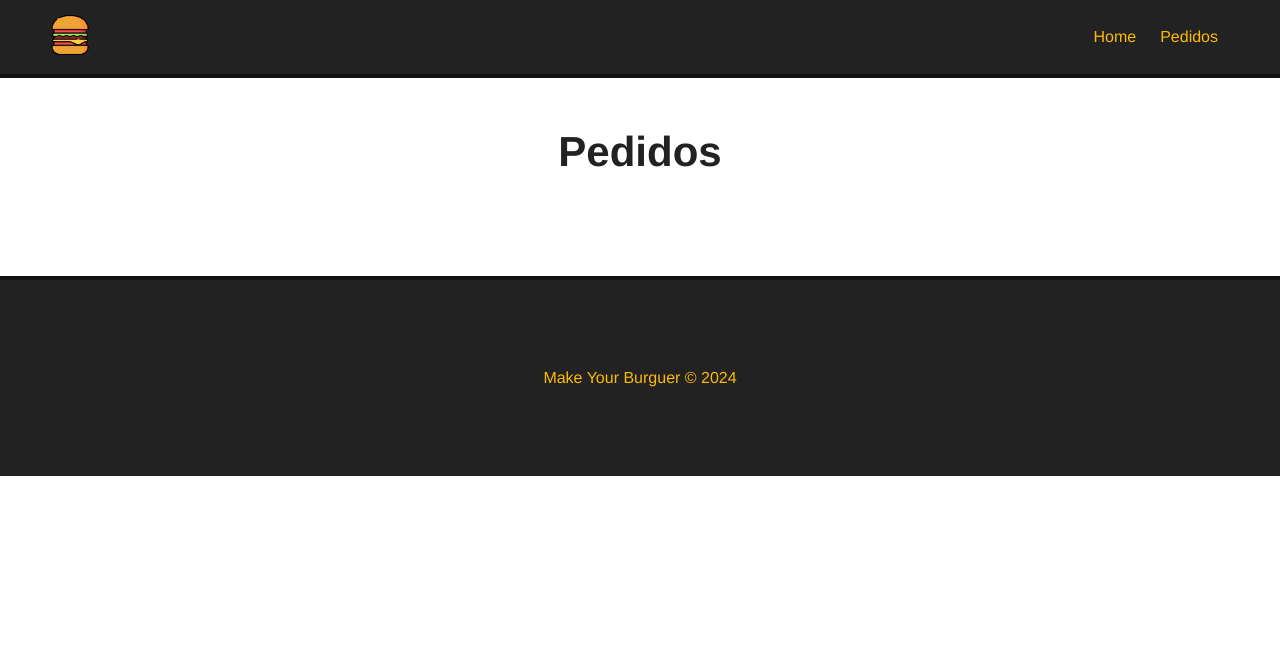
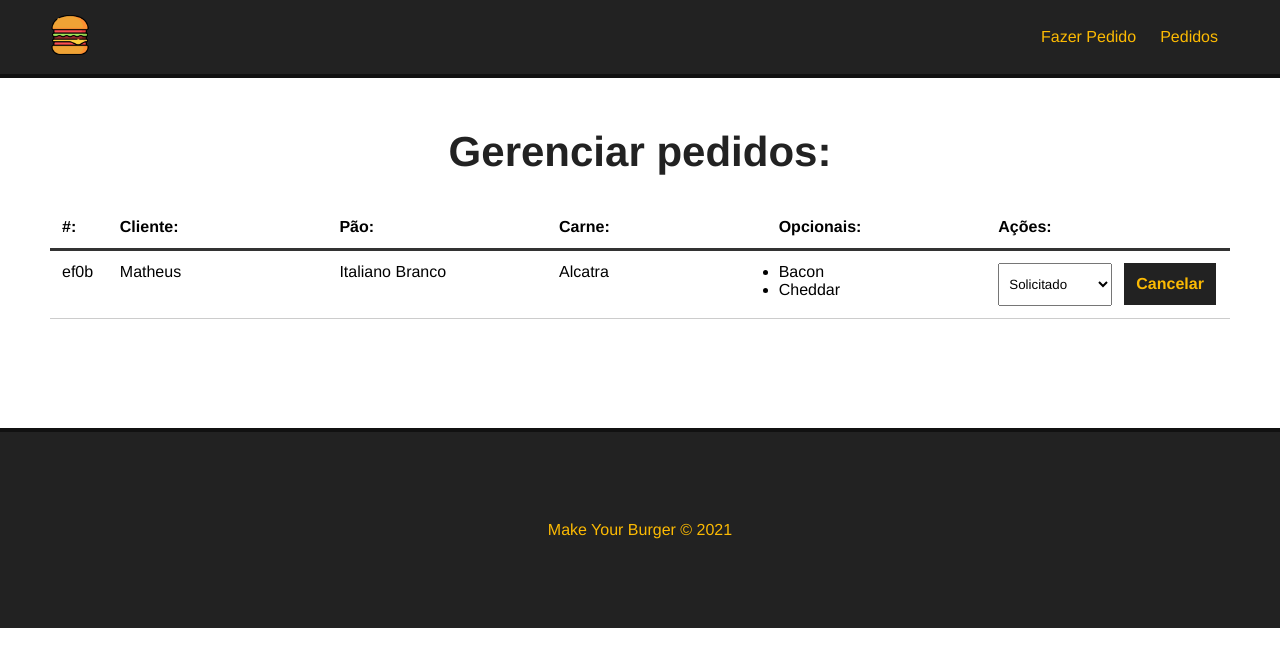
Before and after one commit to DevMatheusMarques/project-make-your-burguer, a Vue app: page /pedidos in a window 1280 px wide. Shown: the top 666 px of the page. Built offline with nearby package versions, Linux system fonts and the light colour scheme; data requests are answered from the project's data file.

Commit message:
Creation of the order dashboard component and adjustments to other project components

```diff
--- a/db/db.json
+++ b/db/db.json
@@ -79,38 +79,15 @@
   ],
   "burgers": [
     {
-      "id": "ba85",
+      "id": "ef0b",
       "nome": "Matheus",
-      "carne": "Maminha",
+      "carne": "Alcatra",
       "pao": "Italiano Branco",
       "opcionais": [
         "Bacon",
         "Cheddar"
       ],
       "status": "Solicitado"
-    },
-    {
-      "id": "cbfb",
-      "name": "jessica",
-      "bread": "Integral",
-      "meat": "Alcatra",
-      "optional": [
-        "Salame",
-        "Pepino"
-      ],
-      "status": "Solicitado"
-    },
-    {
-      "id": "82fc",
-      "name": "Pedro",
-      "bread": "Parmesão e Orégano",
-      "meat": "Veggie burger",
-      "optional": [
-        "Tomate",
-        "Pepino",
-        "Cebola roxa"
-      ],
-      "status": "Solicitado"
     }
   ]
 }
--- a/src/App.vue
+++ b/src/App.vue
@@ -1,8 +1,29 @@
 <template>
-  <Navbar :logo="logo_src" :alt="app_name"/>
-  <router-view/>
-  <Footer/>
+  <div>
+    <Navbar :logo="logo_src" :alt="app_name" />
+    <div>
+      <router-view></router-view>
+    </div>
+    <Footer />
+  </div>
 </template>
+<script>
+import Navbar from './components/Navbar'
+import Footer from './components/Footer'
+
+export default {
+  data: function() {
+    return {
+      logo_src: "/img/logo.png",
+      app_name: "Make Your Burger"
+    }
+  },
+  components: {
+    Navbar,
+    Footer
+  }
+}
+</script>
 
 <style>
   * {
@@ -12,28 +33,15 @@
     box-sizing: border-box;
   }
 
+  .main-container {
+    margin: 50px;
+    min-height: 250px;
+  }
+
   h1 {
     text-align: center;
     font-size: 42px;
-    margin-top: 50px;
     margin-bottom: 30px;
     color: #222;
   }
 </style>
-
-<script>
-import {defineComponent} from "vue";
-import Navbar from "@/components/Navbar.vue";
-import Footer from "@/components/Footer.vue";
-
-export default defineComponent({
-  components: {Footer, Navbar},
-  data() {
-    return {
-      logo_src: "/img/logo.png",
-      app_name: "Logotipo da Empresa"
-    }
-  }
-})
-
-</script>
--- a/src/components/Banner.vue
+++ b/src/components/Banner.vue
@@ -1,32 +1,33 @@
-<script>
-export default {
-  name: "Banner"
-}
-</script>
-
 <template>
-  <div class="container__banner">
-    <h1>Make Your Burguer</h1>
+  <div id="main-banner">
+    <h1>Make Your Burger</h1>
   </div>
 </template>
 
+<script>
+  export default {
+    name: "Banner"
+  }
+</script>
+
 <style scoped>
-  .container__banner {
-    background-image: url("/public/img/burger.jpg");
-    background-position: 0 -300px;
+
+  #main-banner {
+    background-image: url('/public/img/burger.jpg');
+    background-position: 0 -250px;
     background-size: cover;
     height: 500px;
     display: flex;
     align-items: center;
     justify-content: flex-start;
-
   }
 
-  .container__banner h1 {
+  #main-banner h1 {
     color: #FFF;
     text-align: center;
     font-size: 60px;
     background-color: #222;
     padding: 20px 40px;
   }
+
 </style>
--- /dev/null
+++ b/src/components/BurgerForm.vue
@@ -0,0 +1,177 @@
+<template>
+  <Message :msg="msg" v-show="msg" />
+  <div>
+    <form id="burger-form" method="POST" @submit="createBurger">
+      <div class="input-container">
+        <label for="nome">Nome do cliente:</label>
+        <input type="text" id="nome" name="nome" v-model="nome" placeholder="Digite o seu nome">
+      </div>
+      <div class="input-container">
+        <label for="pao">Escolha o pão:</label>
+        <select name="pao" id="pao" v-model="pao">
+          <option value="">Selecione o seu pão</option>
+          <option v-for="pao in paes" :key="pao.id" :value="pao.tipo">{{ pao.tipo }}</option>
+        </select>
+      </div>
+      <div class="input-container">
+        <label for="carne">Escolha a carne do seu Burger:</label>
+        <select name="carne" id="carne" v-model="carne">
+          <option value="">Selecione o tipo de carne</option>
+          <option v-for="carne in carnes" :key="carne.id" :value="carne.tipo">{{ carne.tipo }}</option>
+        </select>
+      </div>
+      <div id="opcionais-container" class="input-container">
+        <label id="opcionais-title" for="opcionais">Selecione os opcionais:</label>
+        <div class="checkbox-container" v-for="opcional in opcionaisdata" :key="opcional.id">
+          <input type="checkbox" name="opcionais" v-model="opcionais" :value="opcional.tipo">
+          <span>{{ opcional.tipo }}</span>
+        </div>
+      </div>
+      <div class="input-container">
+        <input class="submit-btn" type="submit" value="Criar meu Burger!">
+      </div>
+    </form>
+  </div>
+</template>
+
+<script>
+import Message from './Message'
+
+export default {
+  name: "BurgerForm",
+  data() {
+    return {
+      paes: null,
+      carnes: null,
+      opcionaisdata: null,
+      nome: null,
+      pao: null,
+      carne: null,
+      opcionais: [],
+      status: "Solicitado",
+      msg: null
+    }
+  },
+  methods: {
+    async getIngredientes() {
+      const req = await fetch('http://localhost:3000/ingredientes')
+      const data = await req.json()
+
+      this.paes = data.paes
+      this.carnes = data.carnes
+      this.opcionaisdata = data.opcionais
+    },
+    async createBurger(e) {
+
+      e.preventDefault()
+
+      const data = {
+        nome: this.nome,
+        carne: this.carne,
+        pao: this.pao,
+        opcionais: Array.from(this.opcionais),
+        status: "Solicitado"
+      }
+
+      const dataJson = JSON.stringify(data)
+
+      const req = await fetch("http://localhost:3000/burgers", {
+        method: "POST",
+        headers: { "Content-Type" : "application/json" },
+        body: dataJson
+      });
+
+      const res = await req.json()
+
+      console.log(res)
+
+      this.msg = "Pedido realizado com sucesso!"
+
+      // clear message
+      setTimeout(() => this.msg = "", 3000)
+
+      // limpar campos
+      this.nome = ""
+      this.carne = ""
+      this.pao = ""
+      this.opcionais = []
+
+    }
+  },
+  mounted () {
+    this.getIngredientes()
+  },
+  components: {
+    Message
+  }
+}
+</script>
+
+<style scoped>
+  #burger-form {
+    max-width: 400px;
+    margin: 0 auto;
+  }
+
+  .input-container {
+    display: flex;
+    flex-direction: column;
+    margin-bottom: 20px;
+  }
+
+  label {
+    font-weight: bold;
+    margin-bottom: 15px;
+    color: #222;;
+    padding: 5px 10px;
+    border-left: 4px solid #fcba03;
+  }
+
+  input, select {
+    padding: 5px 10px;
+    width: 300px;
+  }
+
+  #opcionais-container {
+    flex-direction: row;
+    flex-wrap: wrap;
+  }
+
+  #opcionais-title {
+    width: 100%;
+  }
+
+  .checkbox-container {
+    display: flex;
+    align-items: flex-start;
+    width: 50%;
+    margin-bottom: 20px;
+  }
+
+  .checkbox-container span,
+  .checkbox-container input {
+    width: auto;
+  }
+
+  .checkbox-container span {
+    margin-left: 6px;
+    font-weight: bold;
+  }
+
+  .submit-btn {
+    background-color: #222;
+    color:#fcba03;
+    font-weight: bold;
+    border: 2px solid #222;
+    padding: 10px;
+    font-size: 16px;
+    margin: 0 auto;
+    cursor: pointer;
+    transition: .5s;
+  }
+
+  .submit-btn:hover {
+    background-color: transparent;
+    color: #222;
+  }
+</style>
--- /dev/null
+++ b/src/components/Dashboard.vue
@@ -0,0 +1,162 @@
+<template>
+  <div id="burger-table" v-if="burgers">
+    <div>
+      <div id="burger-table-heading">
+        <div class="order-id">#:</div>
+        <div>Cliente:</div>
+        <div>Pão:</div>
+        <div>Carne:</div>
+        <div>Opcionais:</div>
+        <div>Ações:</div>
+      </div>
+    </div>
+    <div id="burger-table-rows">
+      <div class="burger-table-row" v-for="burger in burgers" :key="burger.id">
+        <div class="order-number">{{ burger.id }}</div>
+        <div>{{ burger.nome }}</div>
+        <div>{{ burger.pao }}</div>
+        <div>{{ burger.carne }}</div>
+        <div>
+          <ul v-for="(opcional, index) in burger.opcionais" :key="index">
+            <li>{{ opcional }}</li>
+          </ul>
+        </div>
+        <div>
+          <select name="status" class="status" @change="updateBurger($event, burger.id)">
+            <option :value="s.tipo" v-for="s in status" :key="s.id" :selected="burger.status == s.tipo">
+              {{ s.tipo }}
+            </option>
+          </select>
+          <button class="delete-btn" @click="deleteBurger(burger.id)">Cancelar</button>
+        </div>
+      </div>
+    </div>
+  </div>
+  <div v-else>
+    <h2>Não há pedidos no momento!</h2>
+  </div>
+</template>
+<script>
+  export default {
+    name: "Dashboard",
+    data() {
+      return {
+        burgers: null,
+        burger_id: null,
+        status: []
+      }
+    },
+    methods: {
+      async getPedidos() {
+        const req = await fetch('http://localhost:3000/burgers')
+
+        const data = await req.json()
+
+        this.burgers = data
+
+        // Resgata os status de pedidos
+        this.getStatus()
+
+      },
+      async getStatus() {
+
+        const req = await fetch('http://localhost:3000/status')
+
+        const data = await req.json()
+
+        this.status = data
+
+      },
+      async deleteBurger(id) {
+
+        const req = await fetch(`http://localhost:3000/burgers/${id}`, {
+          method: "DELETE"
+        });
+
+        const res = await req.json()
+
+        this.getPedidos()
+
+      },
+      async updateBurger(event, id) {
+
+        const option = event.target.value;
+
+        const dataJson = JSON.stringify({status: option});
+
+        const req = await fetch(`http://localhost:3000/burgers/${id}`, {
+          method: "PATCH",
+          headers: { "Content-Type" : "application/json" },
+          body: dataJson
+        });
+
+        const res = await req.json()
+
+        console.log(res)
+
+      }
+    },
+    mounted () {
+    this.getPedidos()
+    }
+  }
+</script>
+
+<style scoped>
+  #burger-table {
+    max-width: 1200px;
+    margin: 0 auto;
+  }
+
+  #burger-table-heading,
+  #burger-table-rows,
+  .burger-table-row {
+    display: flex;
+    flex-wrap: wrap;
+  }
+
+  #burger-table-heading {
+    font-weight: bold;
+    padding: 12px;
+    border-bottom: 3px solid #333;
+  }
+
+  .burger-table-row {
+    width: 100%;
+    padding: 12px;
+    border-bottom: 1px solid #CCC;
+  }
+
+  #burger-table-heading div,
+  .burger-table-row div {
+    width: 19%;
+  }
+
+  #burger-table-heading .order-id,
+  .burger-table-row .order-number {
+    width: 5%;
+  }
+
+  select {
+    padding: 12px 6px;
+    margin-right: 12px;
+  }
+
+  .delete-btn {
+    background-color: #222;
+    color:#fcba03;
+    font-weight: bold;
+    border: 2px solid #222;
+    padding: 10px;
+    font-size: 16px;
+    margin: 0 auto;
+    cursor: pointer;
+    transition: .5s;
+  }
+
+  .delete-btn:hover {
+    background-color: transparent;
+    color: #222;
+  }
+
+</style>
--- a/src/components/Footer.vue
+++ b/src/components/Footer.vue
@@ -1,25 +1,25 @@
+<template>
+  <div id="footer">
+    <p>Make Your Burger &copy; 2021</p>
+  </div>
+</template>
+
 <script>
 export default {
   name: "Footer"
 }
 </script>
 
-<template>
-  <footer class="footer">
-    <p>Make Your Burguer &copy; 2024</p>
-  </footer>
-</template>
-
 <style scoped>
-  .footer {
-    width: 100%;
+  #footer {
     height: 200px;
-    margin-top: 100px;
     background-color: #222;
     border-top: 4px solid #111;
-    color: #FCBA03;
+    color: #fcba03;
     display: flex;
     align-items: center;
     justify-content: center;
+    bottom: 0;
+    width: 100%;
   }
 </style>
--- a/src/components/Navbar.vue
+++ b/src/components/Navbar.vue
@@ -1,26 +1,25 @@
+<template>
+  <div>
+    <div id="nav">
+      <router-link id="logo-url" to="/">
+        <img id="logo" :src="logo" :alt="alt">
+      </router-link>
+      <router-link to="/">Fazer Pedido</router-link>
+      <router-link to="/pedidos">Pedidos</router-link>
+    </div>
+  </div>
+</template>
+
 <script>
+
 export default {
   name: "Navbar",
   props: ["logo", "alt"]
 }
 </script>
 
-<template>
-  <nav id="nav" class="nav">
-    <router-link to="/" class="nav__link-logo-url">
-      <img :src="logo" :alt="alt" class="nav__link-logo">
-    </router-link>
-    <router-link to="/" class="nav__link">
-      Home
-    </router-link>
-    <router-link to="/pedidos" class="nav__link">
-      Pedidos
-    </router-link>
-  </nav>
-</template>
-
 <style scoped>
-  .nav {
+  #nav {
     background-color: #222;
     border-bottom: 4px solid #111;
     padding: 15px 50px;
@@ -29,24 +28,24 @@
     align-items: center;
   }
 
-  .nav__link-logo-url {
+  #nav #logo-url {
     margin: auto;
     margin-left: 0;
   }
 
-  .nav__link-logo{
+  #logo {
     width: 40px;
     height: 40px;
   }
 
-  .nav__link {
-    color: #FCBA03;
+  #nav a {
+    color: #fcba03;
     text-decoration: none;
     margin: 12px;
     transition: .5s;
   }
 
-  .nav__link:hover {
+  #nav a:hover {
     color: #FFF;
   }
 </style>
--- a/src/main.js
+++ b/src/main.js
@@ -1,4 +1,4 @@
-import { createApp } from 'vue'
+import { createApp, Vue } from 'vue'
 import App from './App.vue'
 import router from './router'
 
--- a/src/router/index.js
+++ b/src/router/index.js
@@ -1,18 +1,19 @@
 import { createRouter, createWebHistory } from 'vue-router'
-import HomeView from '../views/Home.vue'
-import Home from "@/views/Home.vue";
-import Pedidos from "@/views/Pedidos.vue";
+import Home from '../views/Home.vue'
 
 const routes = [
   {
     path: '/',
-    name: 'home',
+    name: 'Home',
     component: Home
   },
   {
     path: '/pedidos',
-    name: 'pedidos',
-    component: Pedidos
+    name: 'Pedidos',
+    // route level code-splitting
+    // this generates a separate chunk (about.[hash].js) for this route
+    // which is lazy-loaded when the route is visited.
+    component: () => import(/* webpackChunkName: "about" */ '../views/Pedidos.vue')
   }
 ]
 
--- a/src/views/Pedidos.vue
+++ b/src/views/Pedidos.vue
@@ -1,17 +1,19 @@
 <template>
-  <div class="container">
-    <h1>Pedidos</h1>
+  <div>
+    <div class="main-container">
+      <h1>Gerenciar pedidos:</h1>
+      <Dashboard />
+    </div>
   </div>
 </template>
 
 <script>
+import Dashboard from '../components/Dashboard'
 
 export default {
   name: 'Pedidos',
-
+  components: {
+    Dashboard
+  }
 }
 </script>
-
-<style>
-
-</style>
```
Also changed, not shown: src/components/Message.vue (+19 -17 lines), src/views/Home.vue (+12 -11 lines), src/assets/logo.png (added).
